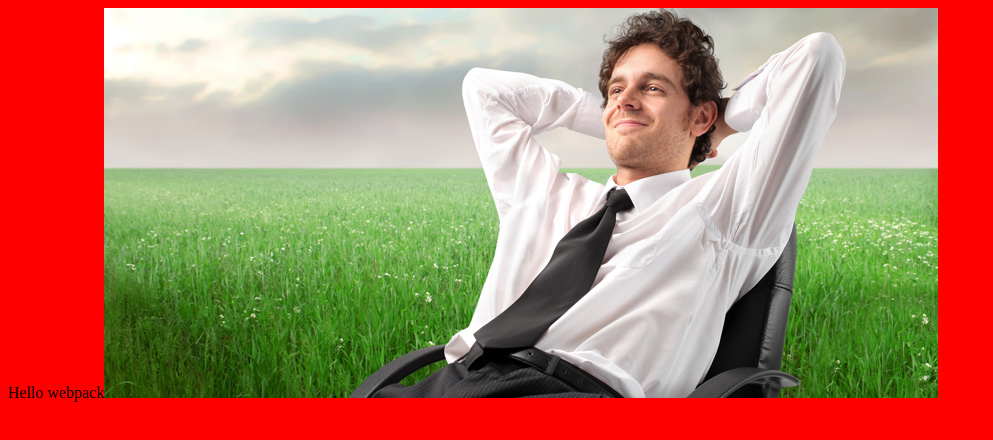
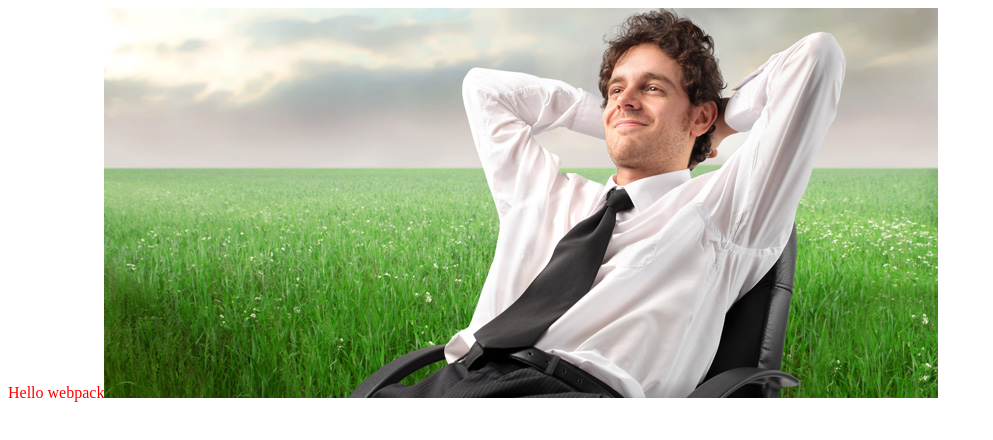
Before and after one commit to mapra99/webpack-getting-started, a website built with webpack: page dist/index.html in a window 1280 px wide. Shown: the whole page, without its empty margins (0-993 px from the left). Built offline with nearby package versions, Linux system fonts and the light colour scheme.

Commit message:
added more extensions for images. changed color of text loading css

```diff
--- a/src/index.js
+++ b/src/index.js
@@ -9,6 +9,7 @@ function component() {
   element.innerHTML = _.join(['Hello', 'webpack'], ' ');
   const newImage = document.createElement('img');
   newImage.src = myImage;
+  element.classList.add('hello');
   element.appendChild(newImage);
 
   return element;
--- a/src/styles.css
+++ b/src/styles.css
@@ -1,3 +1,3 @@
-body{
-  background-color: red;
+.hello{
+  color: red;
 }
--- a/webpack.config.js
+++ b/webpack.config.js
@@ -16,7 +16,7 @@ module.exports = {
         ],
       },
       {
-        test: /\.jpe?g$/,
+        test: /\.(png|jpe?g|gif|svg)$/,
         use: ['file-loader'],
       },
     ],
```
Also changed, not shown: dist/main.js.
